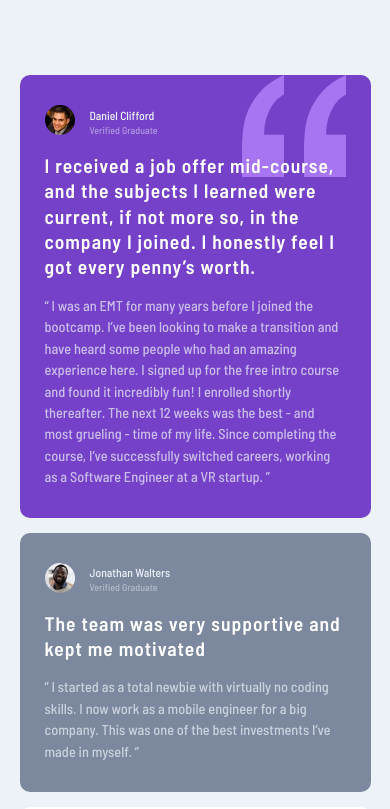
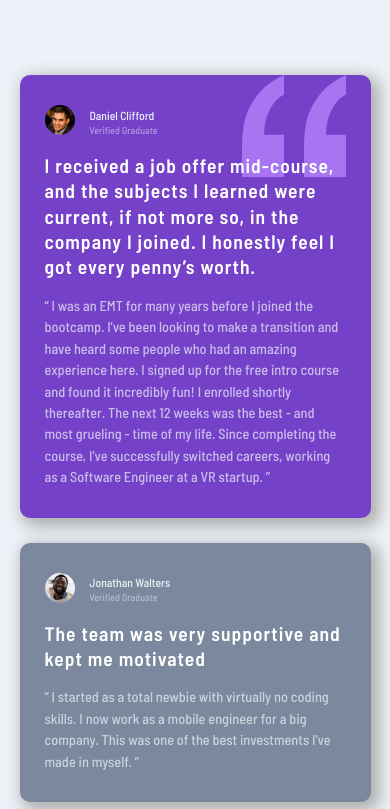
Before and after one commit to iamcgs/testimonials-grid-section, a plain HTML site: page index.html in a window 390 px wide. Shown: the top 809 px of the page. Drawn offline with Linux system fonts and the light colour scheme.

Commit message:
main.css updated

```diff
--- a/main.css
+++ b/main.css
@@ -44,6 +44,8 @@ body {
   padding: 30px;
   margin-bottom: 15px;
   border-radius: 10px;
+  -webkit-box-shadow: 5px 5px 15px 4px #b0b0b0;
+  box-shadow: 5px 5px 15px 4px #b0b0b0;
 }
 
 .container article:nth-child(1) {
@@ -182,6 +184,7 @@ body {
 
   .container article {
     padding: 30px 25px;
+    margin-bottom: 25px;
   }
 
   .testimonial-1 .img-qmark i {
```
